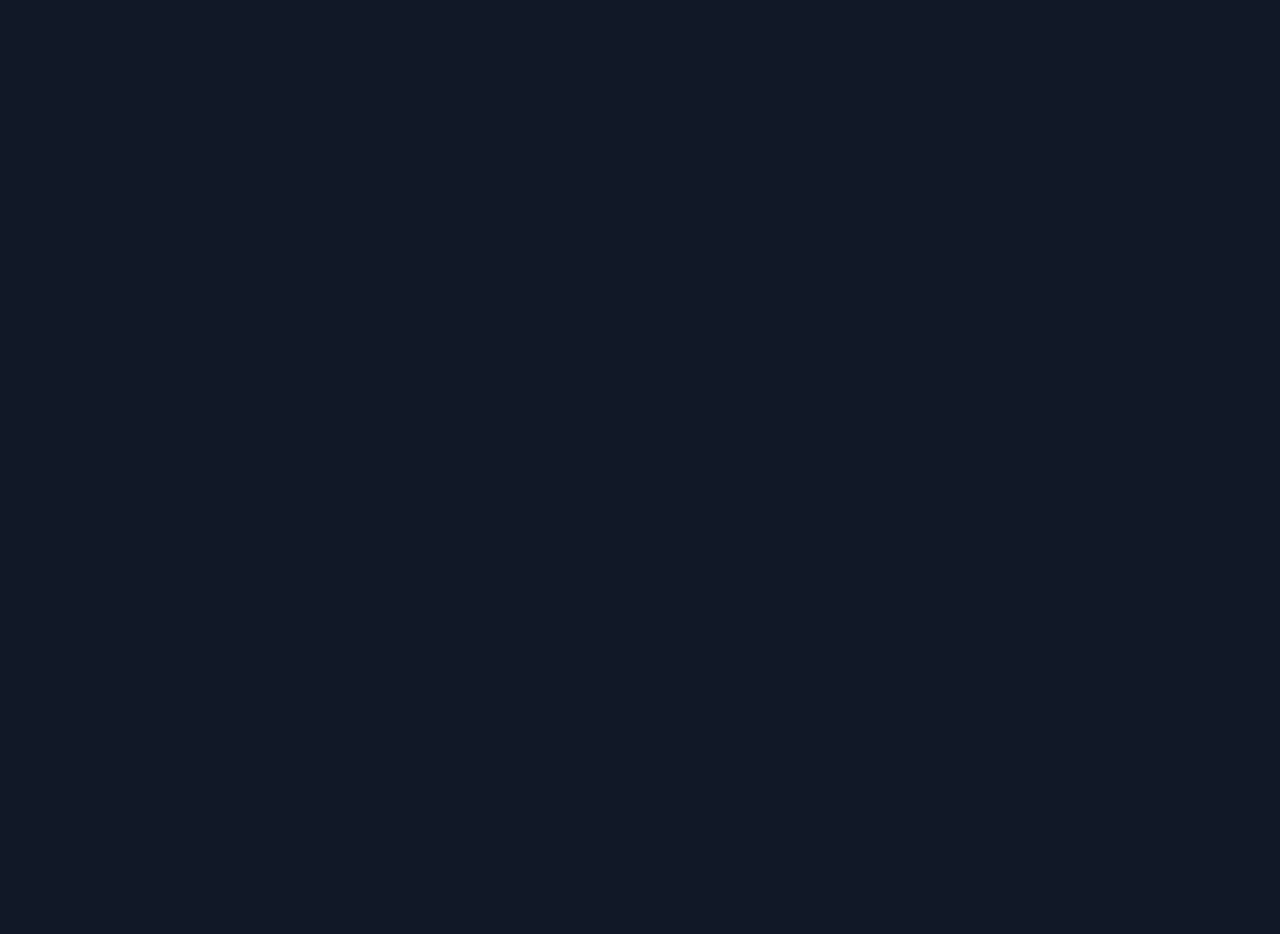
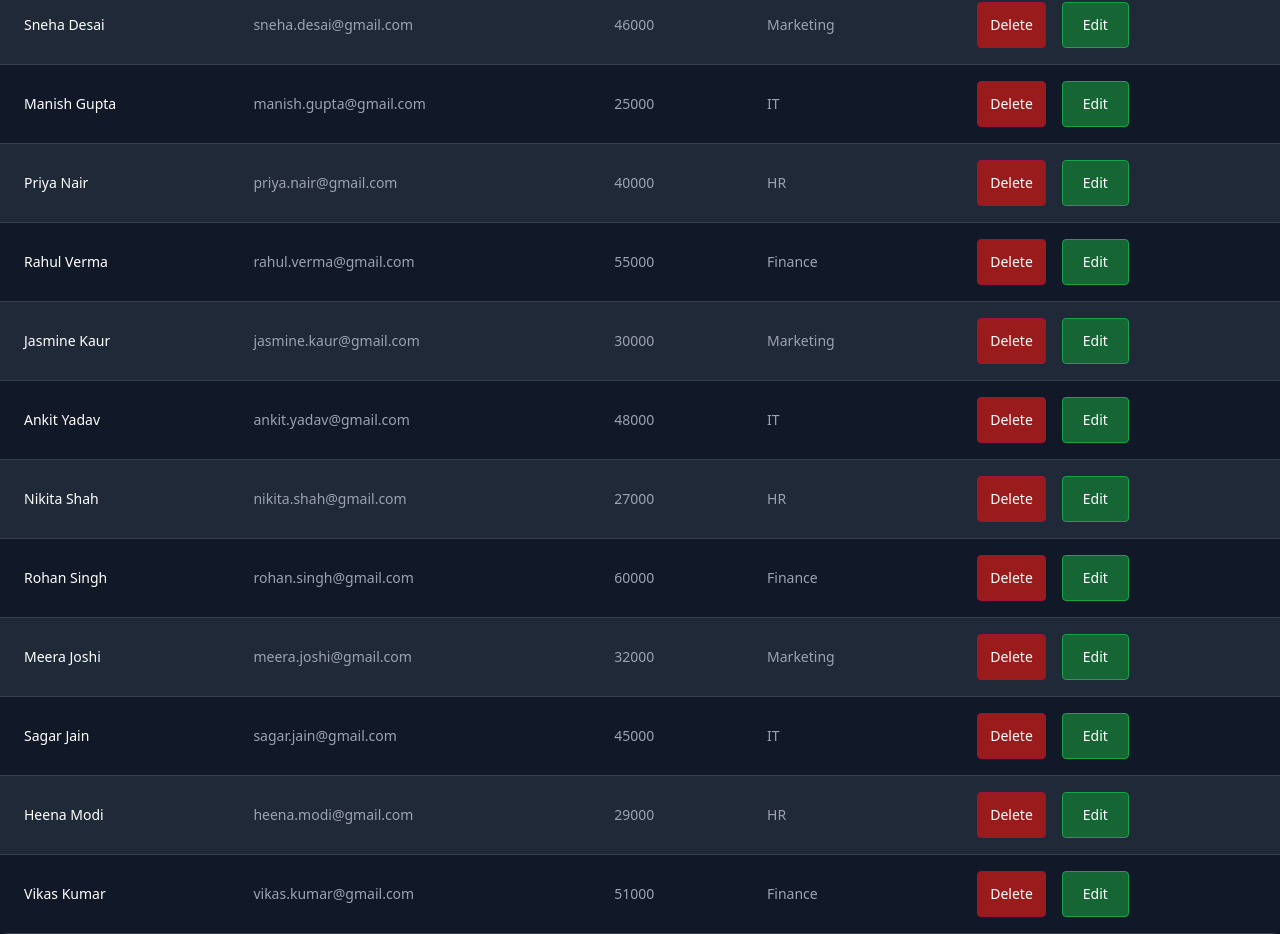
Before and after one commit to deliwalayash/Employee-management-local-storage, a React (Vite) app: page / in a window 1280 px wide. Shown: the part 878-1812 px from the top of the page. Before the commit the page ends 800 px from the top, so only its background shows below. Built offline with nearby package versions, Linux system fonts and the light colour scheme.

Commit message:
preset local storage added in project

```diff
--- a/src/App.jsx
+++ b/src/App.jsx
@@ -9,9 +9,35 @@ import "./App.css";
 
 function App() {
   const [employee, setEmployee] = useState(
-    JSON.parse(localStorage.getItem("employee")) || []
+    JSON.parse(localStorage.getItem("emp")) || []
   );
 
+
+  const dummyEmployee = [
+  { id: 1, name: "Amit Shah", email: "amit.shah@gmail.com", salary: 35000, department: "IT" },
+  { id: 2, name: "Riya Patel", email: "riya.patel@gmail.com", salary: 28000, department: "HR" },
+  { id: 3, name: "Kunal Mehta", email: "kunal.mehta@gmail.com", salary: 52000, department: "Finance" },
+  { id: 4, name: "Sneha Desai", email: "sneha.desai@gmail.com", salary: 46000, department: "Marketing" },
+  { id: 5, name: "Manish Gupta", email: "manish.gupta@gmail.com", salary: 25000, department: "IT" },
+  { id: 6, name: "Priya Nair", email: "priya.nair@gmail.com", salary: 40000, department: "HR" },
+  { id: 7, name: "Rahul Verma", email: "rahul.verma@gmail.com", salary: 55000, department: "Finance" },
+  { id: 8, name: "Jasmine Kaur", email: "jasmine.kaur@gmail.com", salary: 30000, department: "Marketing" },
+  { id: 9, name: "Ankit Yadav", email: "ankit.yadav@gmail.com", salary: 48000, department: "IT" },
+  { id: 10, name: "Nikita Shah", email: "nikita.shah@gmail.com", salary: 27000, department: "HR" },
+  { id: 11, name: "Rohan Singh", email: "rohan.singh@gmail.com", salary: 60000, department: "Finance" },
+  { id: 12, name: "Meera Joshi", email: "meera.joshi@gmail.com", salary: 32000, department: "Marketing" },
+  { id: 13, name: "Sagar Jain", email: "sagar.jain@gmail.com", salary: 45000, department: "IT" },
+  { id: 14, name: "Heena Modi", email: "heena.modi@gmail.com", salary: 29000, department: "HR" },
+  { id: 15, name: "Vikas Kumar", email: "vikas.kumar@gmail.com", salary: 51000, department: "Finance" }
+];
+
+  useEffect(()=>{
+    const existingEmployess=JSON.parse(localStorage.getItem("emp"))
+    if(!existingEmployess || existingEmployess.length == 0){
+      localStorage.setItem("emp",JSON.stringify(dummyEmployee))
+      setEmployee(dummyEmployee)
+    }
+  },[])
   const [editemp, seteditemp] = useState(null);
   const [search, setSearch] = useState("");
   const [sortOrder, setSortorder] = useState("");
--- a/src/components/Form2.jsx
+++ b/src/components/Form2.jsx
@@ -3,7 +3,7 @@ import React, { useEffect, useState } from "react";
 import { toast } from "react-toastify";
 
 
-const Form2 = ({ setEmployee, editemp, seteditemp,updataEmployee }) => {
+const Form2 = ({ setEmployee, editemp, seteditemp,updateEmployee }) => {
   const [user, setUser] = useState({
     name: "",
     email: "",
@@ -59,7 +59,7 @@ const Form2 = ({ setEmployee, editemp, seteditemp,updataEmployee }) => {
     }
 
     if (editemp) {
-      updataEmployee(user)
+      updateEmployee(user)
       toast.success("Employee Updated Successfully!");
 
     } else {
```
